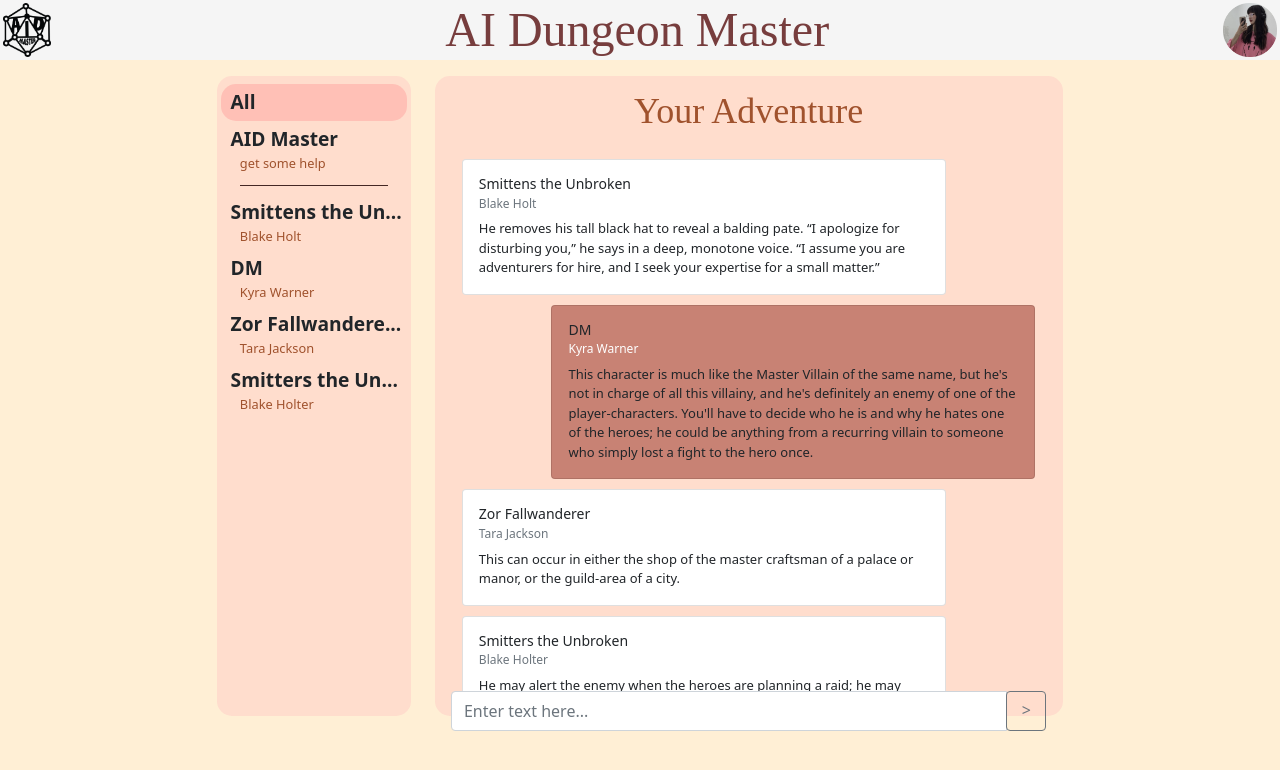
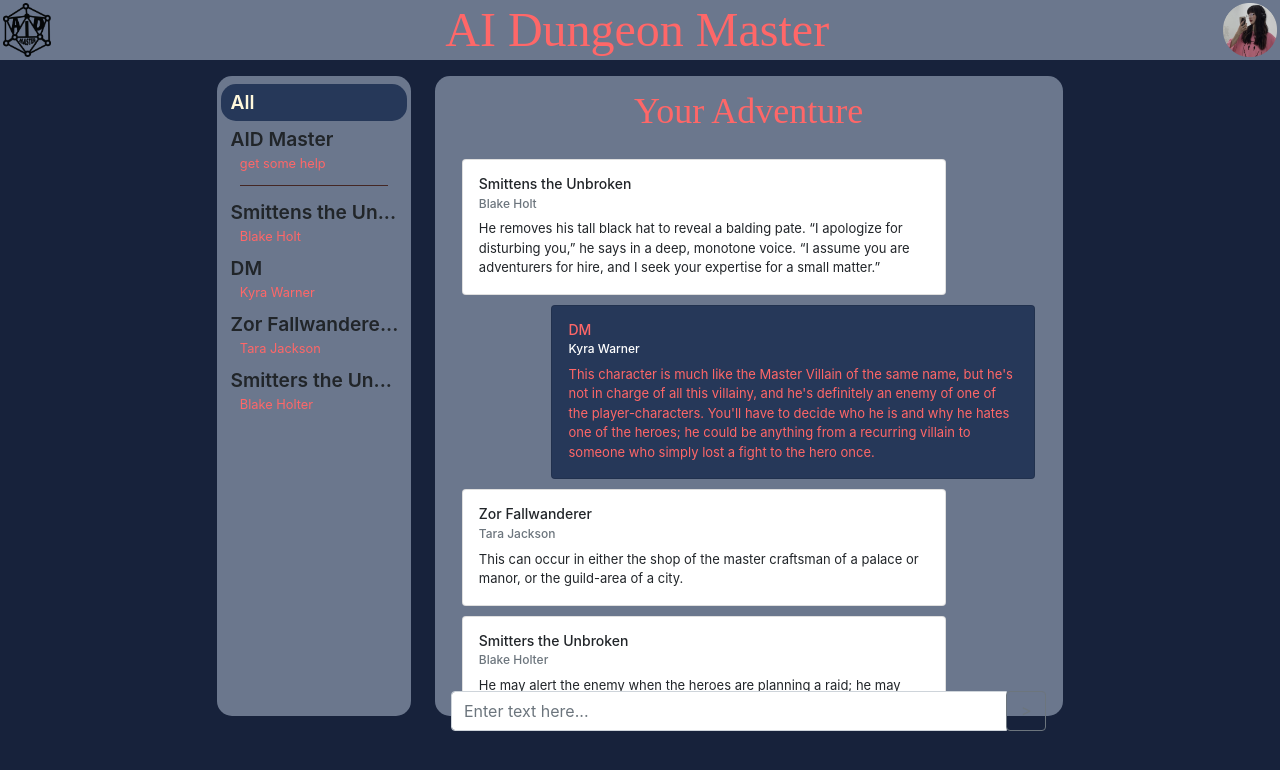
Before and after one commit to fadiatamny/AID-Master, a React (Create React App) app in the folder fate/: page / in a window 1280 px wide. Shown: the top 770 px of the page. Built offline with nearby package versions, Linux system fonts and the light colour scheme; a web font is replaced by a local one.

Commit message:
started changing colours, now changing computers lol

```diff
--- a/fate/src/App.css
+++ b/fate/src/App.css
@@ -1,5 +1,34 @@
-*{
-  background-color: blue;
+@import url('https://fonts.googleapis.com/css2?family=Rye&display=swap');
+
+body {
+    margin: 0;
+    font-family: -apple-system, BlinkMacSystemFont, 'Segoe UI', 'Roboto', 'Oxygen', 'Ubuntu', 'Cantarell', 'Fira Sans',
+        'Droid Sans', 'Helvetica Neue', sans-serif;
+    -webkit-font-smoothing: antialiased;
+    -moz-osx-font-smoothing: grayscale;
+    background-color: #17223b !important;
 }
 
-@import url('https://fonts.googleapis.com/css2?family=Rye&display=swap')
+code {
+    font-family: source-code-pro, Menlo, Monaco, Consolas, 'Courier New', monospace;
+}
+
+/* width */
+::-webkit-scrollbar {
+    width: 10px;
+}
+
+/* Track */
+::-webkit-scrollbar-track {
+    background: #f1f1f1;
+}
+
+/* Handle */
+::-webkit-scrollbar-thumb {
+    background: #888;
+}
+
+/* Handle on hover */
+::-webkit-scrollbar-thumb:hover {
+    background: #555;
+}
--- a/fate/src/App.tsx
+++ b/fate/src/App.tsx
@@ -1,6 +1,6 @@
 import { BrowserRouter as Router, Route } from 'react-router-dom'
-import './index.css'
 import 'bootstrap/dist/css/bootstrap.min.css'
+import './App.css'
 import HomePage from './pages/StartingPages/HomaPage'
 import AdvLoginScreen from './pages/StartingPages/AdvLoginScreen'
 import DMLoginScreen from './pages/StartingPages/DMLoginScreen'
--- a/fate/src/components/Header/Header.module.css
+++ b/fate/src/components/Header/Header.module.css
@@ -2,7 +2,7 @@
     margin-top: 0px;
     height: 60px;
     width: 100%;
-    background-color: whitesmoke;
+    background-color: #6b778d;
     display: flex;
     align-content: center;
     justify-content: space-between;
@@ -19,7 +19,7 @@
     font-size: 48px;
     font-family: 'Rye', cursive;
     text-decoration: none;
-    color: #773d3d;
+    color: #ff6768;
 }
 
 .title:hover {
--- a/fate/src/index.tsx
+++ b/fate/src/index.tsx
@@ -1,6 +1,6 @@
 import React from 'react'
 import ReactDOM from 'react-dom'
-import './index.css'
+// import './index.css'
 import App from './App'
 import reportWebVitals from './reportWebVitals'
 import 'bootstrap/dist/css/bootstrap.min.css'
--- a/fate/src/pages/GameScreen/Chat/ChatTabs/Tab/styles.module.css
+++ b/fate/src/pages/GameScreen/Chat/ChatTabs/Tab/styles.module.css
@@ -4,15 +4,17 @@
     margin-left: 0.5vh;
     margin-right: 0.5vh;
     transition: background-color 0.5s ease;
-    border-radius: 15px !important;
+    border-radius: 15px;
 }
 
 .container:hover {
-    background-color: #ff949466 !important;
+    color: cornsilk;
+    background-color: #263859;
 }
 
 .selected{
-    background-color: #ff949466;
+    color: cornsilk;
+    background-color: #263859;
 }
 .username {
     font-size: 1.5vw;
@@ -24,7 +26,7 @@
 
 .charactername {
     font-size: 1vw;
-    color: sienna;
+    color: #ff6768;
     margin-left: 10%;
     margin-top: 0;
     margin-bottom: 0;
--- a/fate/src/pages/GameScreen/Chat/ChatTabs/styles.module.css
+++ b/fate/src/pages/GameScreen/Chat/ChatTabs/styles.module.css
@@ -1,6 +1,6 @@
 .container {
     height: 80vh;
     padding-top: 1vh;
-    border-radius: 15px !important;
-    background-color: rgba(255, 193, 193, 0.4) !important;
+    border-radius: 15px;
+    background-color: #6b778d;
 }
--- a/fate/src/pages/GameScreen/Chat/ChatWindow/ChatTitle/styles.module.css
+++ b/fate/src/pages/GameScreen/Chat/ChatWindow/ChatTitle/styles.module.css
@@ -7,5 +7,5 @@
     font-family: 'Rye', cursive;
     font-size: 36px;
     text-align: center;
-    color: sienna;
+    color: #ff6768;
 }
--- a/fate/src/pages/GameScreen/Chat/ChatWindow/MessageList/Message/styles.module.css
+++ b/fate/src/pages/GameScreen/Chat/ChatWindow/MessageList/Message/styles.module.css
@@ -1,5 +1,6 @@
 .mymessage{
-    background-color: rgba(145, 40, 29, 0.5);
+    color: #ff6768;
+    background-color: #263859;
 }
 
 .title{
--- a/fate/src/pages/GameScreen/Chat/ChatWindow/styles.module.css
+++ b/fate/src/pages/GameScreen/Chat/ChatWindow/styles.module.css
@@ -2,7 +2,7 @@
     height: 80vh;
     padding-top: 1vh;
     border-radius: 15px !important;
-    background-color: rgba(255, 193, 193, 0.4) !important;
+    background-color: #6b778d;
 }
 
 .input {
--- a/fate/src/pages/GameScreen/GameScreen.module.css
+++ b/fate/src/pages/GameScreen/GameScreen.module.css
@@ -1,31 +1,3 @@
-.container{
+.container {
     display: flex;
 }
-
-.characterContainer{
-    background-color: darksalmon;
-    flex-grow: 2;
-}
-
-.mapDiceContainer{
-    background-color: darkolivegreen;
-    flex-grow: 1;
-    flex-direction: column;
-}
-
-.mapContainer{
-    height: 40vh;
-    background-color: darkkhaki;
-
-}
-
-.diceContainer{
-    height: 40vh;
-    background-color: darkseagreen;
-
-}
-
-.chatContainer{
-    background-color: darkgrey;
-    flex-grow:3
-}
--- a/fate/src/services/EventsManager.ts
+++ b/fate/src/services/EventsManager.ts
@@ -86,7 +86,6 @@
     SENDMESSAGE = 'sendmessage',
     LEAVEROOM = 'leaveroom',
     SENDSENARIO = 'sendSenario'
-
 }
 
 export enum PlatformEvent {}
```
